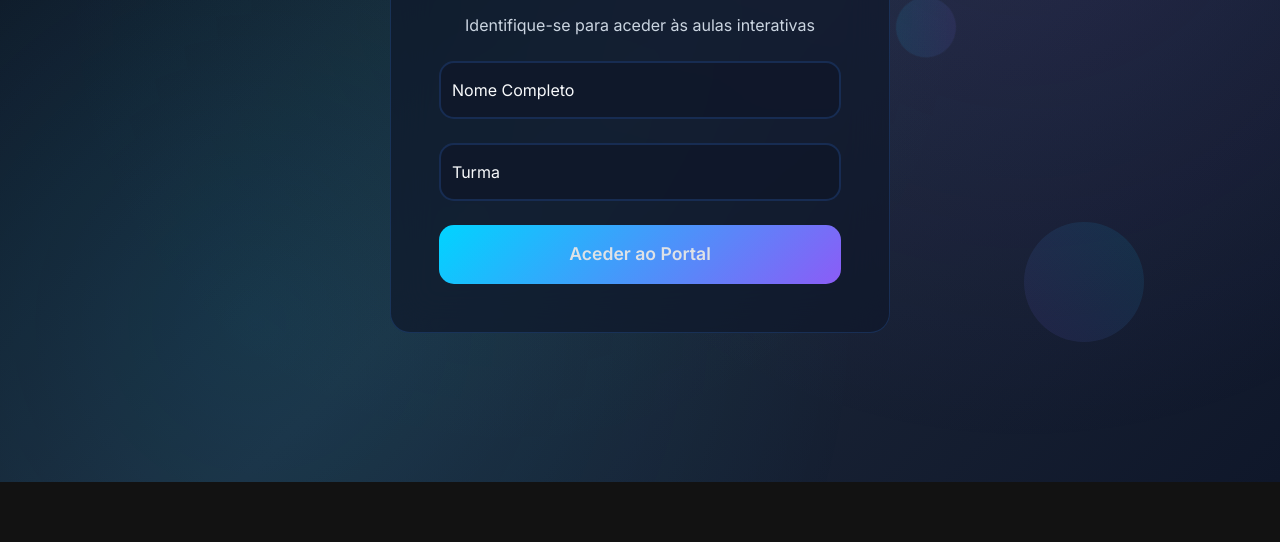
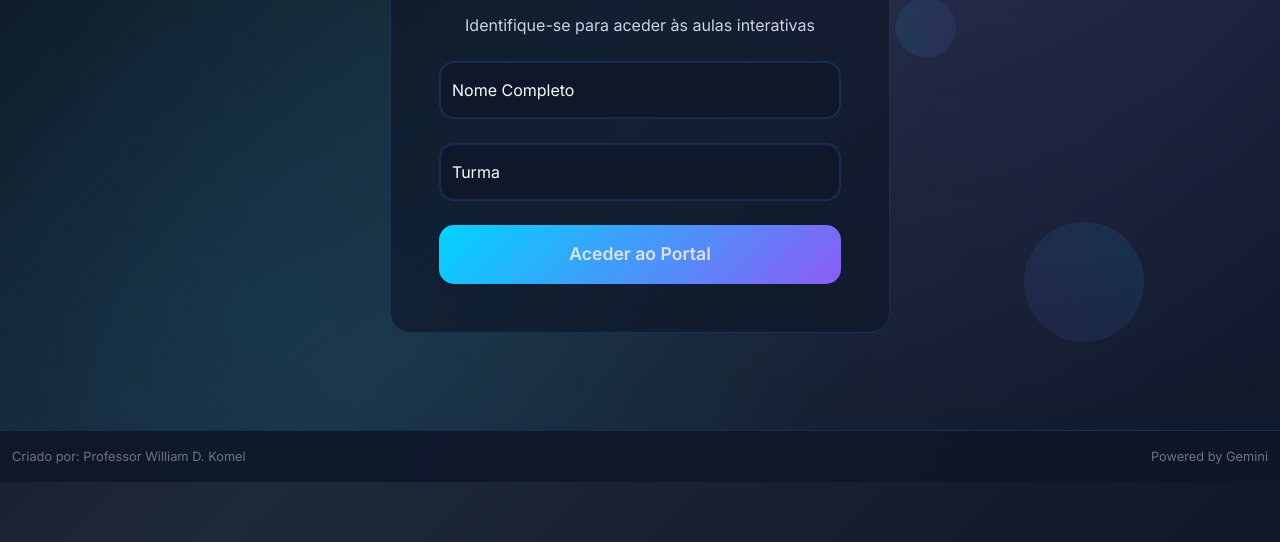
Before and after one commit to williamdevide/portaltsof, a plain HTML site: page index.html in a window 1280 px wide. Shown: the part 318-860 px from the top of the page. Before the commit the page ends 800 px from the top, so only its background shows below. Drawn offline with nearby package versions, Linux system fonts and the light colour scheme.

Commit message:
Footer e README-md

```diff
--- a/index.html
+++ b/index.html
@@ -34,6 +34,7 @@
             color: var(--text-primary);
             min-height: 100vh;
             overflow-x: hidden;
+            padding-bottom: 60px; /* Space for fixed footer */
         }
 
         /* Animated Background */
@@ -390,6 +391,15 @@
             letter-spacing: 0.5px;
         }
 
+        /* Footer */
+        .footer {
+            background: rgba(15, 23, 42, 0.9);
+            backdrop-filter: blur(20px);
+            border-top: 1px solid rgba(59, 130, 246, 0.2);
+            padding: 1rem 0;
+            font-size: 0.8rem;
+        }
+
         /* Responsive */
         @media (max-width: 768px) {
             .hero-title { font-size: 2.5rem; }
@@ -545,7 +555,7 @@
                     <div class="row row-cols-1 row-cols-md-2 row-cols-lg-3 g-4 fade-in">
                         <div class="col">
                             <a href="aula07-atividade01a.html" class="activity-card d-block text-decoration-none h-100">
-                                <img src="https://plus.unsplash.com/premium_photo-1757322537387-56f559230a0b?q=80&w=1170&auto=format&fit=crop&ixlib=rb-4.1.0&ixid=M3wxMjA3fDB8MHxwaG90by1wYWdlfHx8fGVufDB8fHx8fA%3D%3D" class="activity-image" alt="Caça aos Bugs de Cupom">
+                                <img src="https://images.unsplash.com/photo-1591123720169-1e3b6d8b3b6a?q=80&w=2070&auto=format&fit=crop" class="activity-image" alt="Caça aos Bugs de Cupom">
                                 <div class="activity-content">
                                     <div class="activity-badge badge-event">🏆 Evento 1A</div>
                                     <h4 class="activity-title">Caça aos Bugs: Cupom</h4>
@@ -565,7 +575,7 @@
                         </div>
                         <div class="col">
                              <a href="aula07-atividade01c.html" class="activity-card d-block text-decoration-none h-100">
-                                <img src="https://images.unsplash.com/photo-1757444838044-d9dcb1bb3017?q=80&w=1974&auto=format&fit=crop&ixlib=rb-4.1.0&ixid=M3wxMjA3fDB8MHxwaG90by1wYWdlfHx8fGVufDB8fHx8fA%3D%3D" class="activity-image" alt="Caça aos Bugs de Transferência">
+                                <img src="https://images.unsplash.com/photo-1620714223084-86c9df2a8892?q=80&w=1974&auto=format&fit=crop" class="activity-image" alt="Caça aos Bugs de Transferência">
                                 <div class="activity-content">
                                     <div class="activity-badge badge-event">🏆 Evento 1C</div>
                                     <h4 class="activity-title">Caça aos Bugs: Transferência</h4>
@@ -637,6 +647,15 @@
             </div>
         </div>
     </div>
+
+    <!-- Rodapé Fixo -->
+    <footer class="footer fixed-bottom">
+        <div class="container-fluid d-flex justify-content-between">
+            <span class="text-secondary">Criado por: Professor William D. Komel</span>
+            <span class="text-secondary">Powered by Gemini</span>
+        </div>
+    </footer>
+
 
     <script src="https://cdn.jsdelivr.net/npm/bootstrap@5.3.3/dist/js/bootstrap.bundle.min.js" xintegrity="sha384-YvpcrYf0tY3lHB60NNkmXc5s9fDVZLESaAA55NDzOxhy9GkcIdslK1eN7N6jIeHz" crossorigin="anonymous"></script>
     <script>
```
Also changed, not shown: 1 other file.
